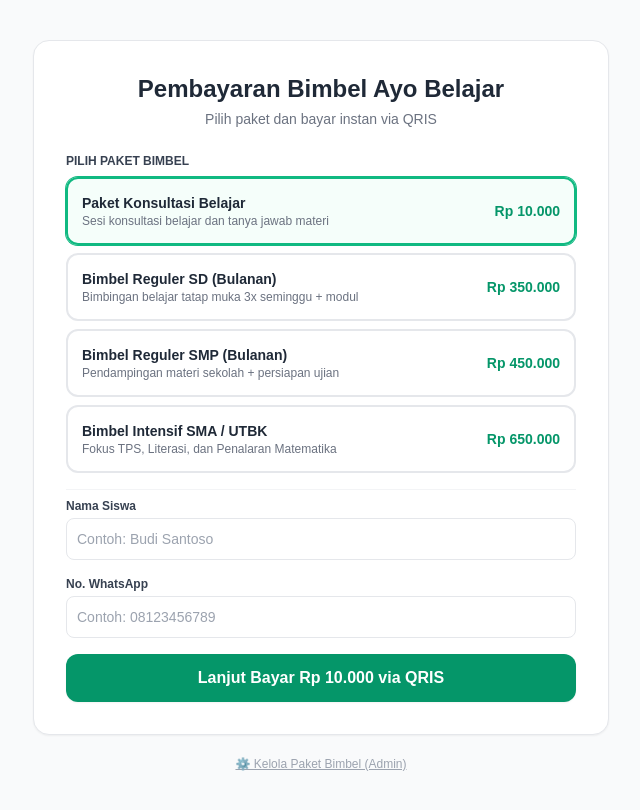
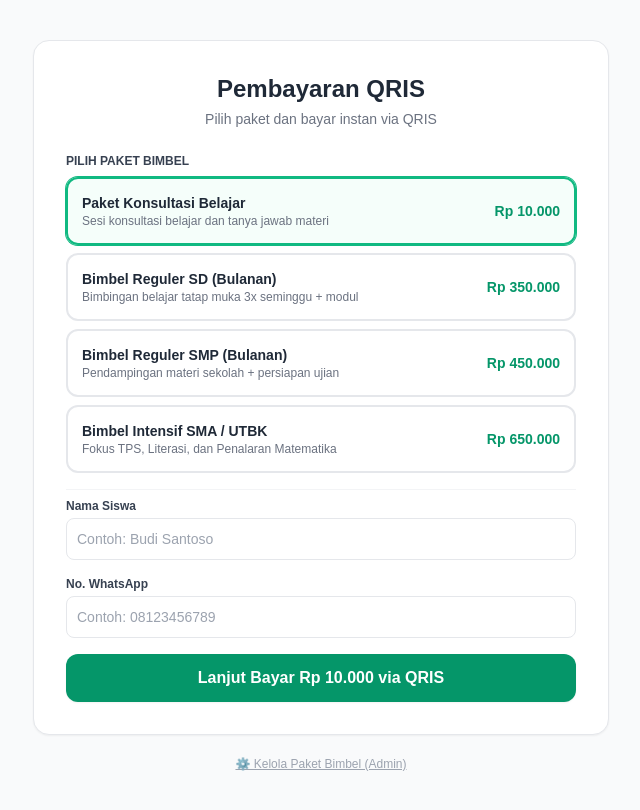
Before and after one commit to bambangsugiantoro/abel, a Next.js app: page /bayar in a window 1280 px wide. Shown: the top 810 px of the page, without its empty margins (319-959 px from the left). Built offline with nearby package versions, Linux system fonts and the light colour scheme.

Commit message:
Update page.tsx

```diff
--- a/app/bayar/page.tsx
+++ b/app/bayar/page.tsx
@@ -144,7 +144,7 @@
         {/* TAMPILAN SISWA */}
         <div className="bg-white rounded-2xl p-6 md:p-8 shadow-sm border border-gray-200">
           <div className="text-center mb-6">
-            <h1 className="text-2xl font-black text-gray-800">Pembayaran Bimbel Ayo Belajar</h1>
+            <h1 className="text-2xl font-black text-gray-800">Pembayaran QRIS</h1>
             <p className="text-sm text-gray-500 mt-1">Pilih paket dan bayar instan via QRIS</p>
           </div>
 
```
